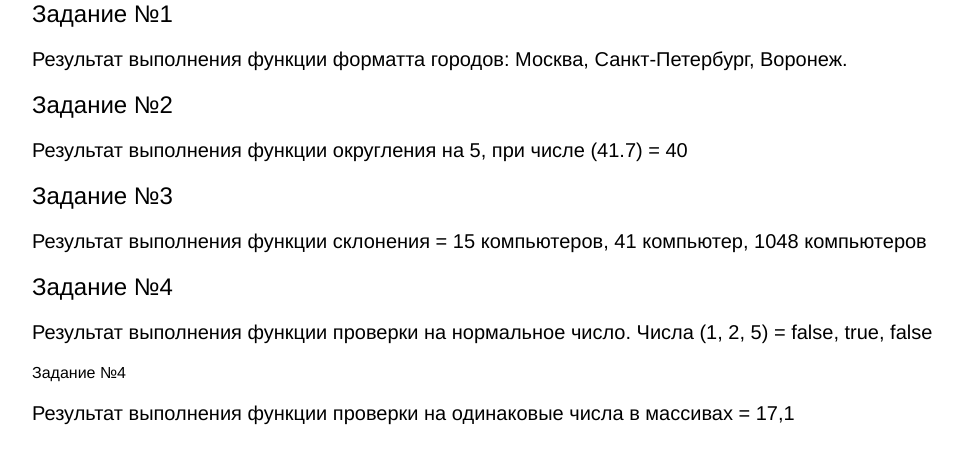
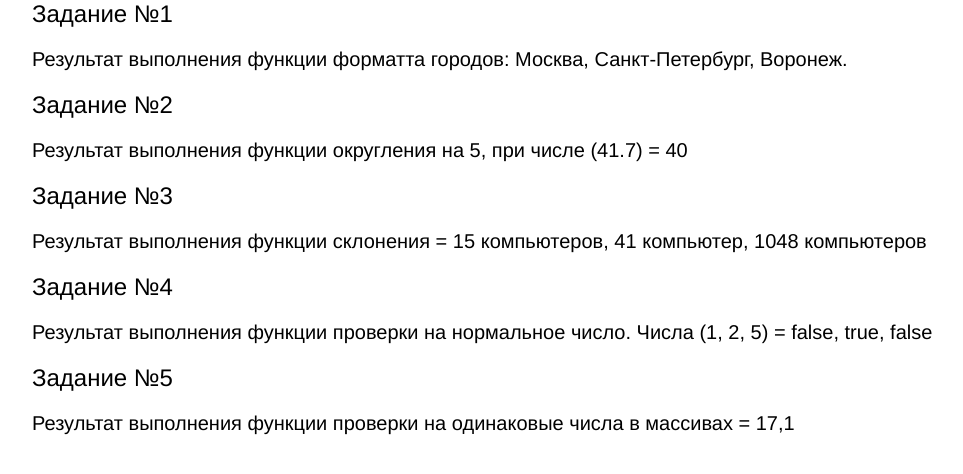
Before and after one commit to IlyaMir0/Js, a website built with Vite: page index.html in a window 1280 px wide. Shown: the whole page, without its empty margins (8-971 px from the left). Built offline with nearby package versions, Linux system fonts and the light colour scheme.

Commit message:
исправлена вёрстка 5 задания

```diff
--- a/index.html
+++ b/index.html
@@ -25,7 +25,7 @@
     Задание №4
   </div>
   <div class="fifth__task container">
-    Задание №4
+    Задание №5
   </div>
   <script src="./js/main.js"></script>
 </body>
--- a/styles/_all.scss
+++ b/styles/_all.scss
@@ -104,3 +104,9 @@
         padding-bottom: 20px;
     }
 }
+.fifth {
+    &__task {
+        font-size: 24px;
+        padding-bottom: 20px;
+    }
+}
```
Also changed, not shown: styles.css, 1 other file.
